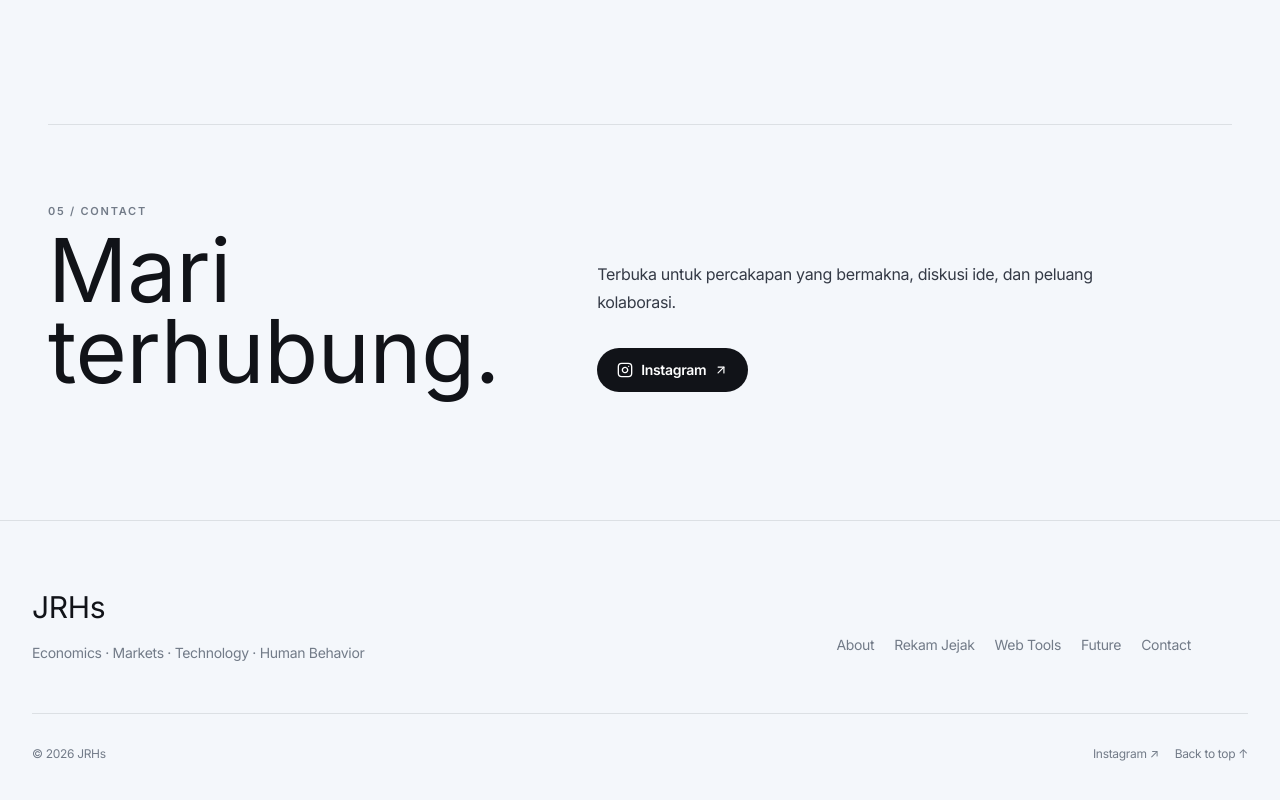
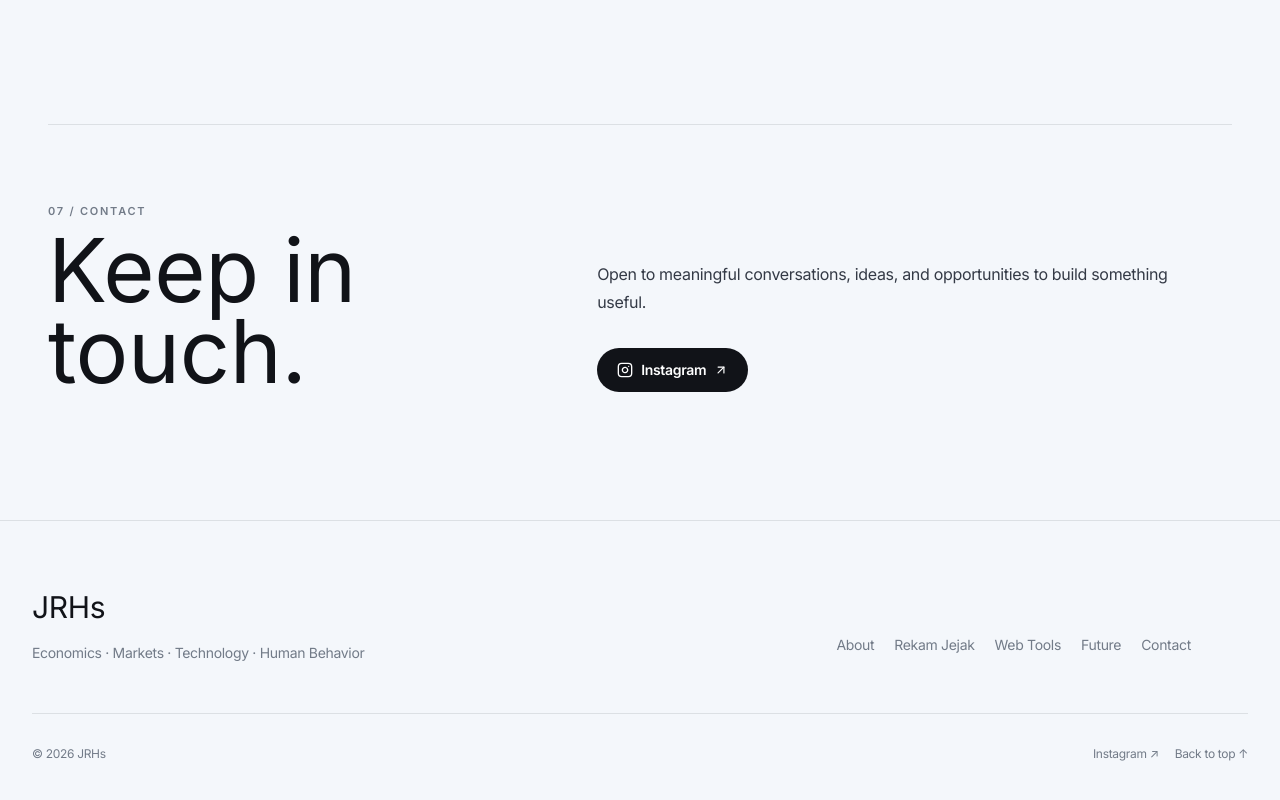
Before and after one commit to LionerHakim/JRHs, a React (Vite) app: page / in a window 1280 px wide. Shown: the part 5473-6273 px from the top of the page. Built offline with nearby package versions, Linux system fonts and the light colour scheme; no server answers.

Commit message:
refine: polish contact copy and hierarchy

```diff
--- a/src/components/Contact.tsx
+++ b/src/components/Contact.tsx
@@ -6,15 +6,13 @@ export default function Contact() {
       <div className="mx-auto max-w-7xl border-t border-[var(--color-line)] pt-16 md:pt-20">
         <div className="grid gap-8 md:grid-cols-[.85fr_1.15fr] md:items-end md:gap-20">
           <div>
-            <p className="eyebrow">05 / Contact</p>
-            <h2 id="contact-title" className="mt-3 max-w-3xl font-[var(--font-perfectly-nineties-regular)] text-[clamp(2.6rem,7vw,5.5rem)] font-normal leading-[.92] text-[var(--color-ink)]">Mari terhubung.</h2>
+            <p className="eyebrow">07 / Contact</p>
+            <h2 id="contact-title" className="mt-3 max-w-3xl font-[var(--font-perfectly-nineties-regular)] text-[clamp(2.6rem,7vw,5.5rem)] font-normal leading-[.92] text-[var(--color-ink)]">Keep in touch.</h2>
           </div>
           <div className="max-w-xl">
-            <p className="font-[var(--font-inter)] text-base leading-7 text-[var(--color-text)]">Terbuka untuk percakapan yang bermakna, diskusi ide, dan peluang kolaborasi.</p>
+            <p className="font-[var(--font-inter)] text-base leading-7 text-[var(--color-text)]">Open to meaningful conversations, ideas, and opportunities to build something useful.</p>
             <div className="mt-8 flex flex-wrap gap-3">
-              <a href="https://instagram.com/jefrirh_" target="_blank" rel="noopener noreferrer" className="portal-link bg-[var(--color-ink)] px-5 font-[var(--font-inter)] text-sm font-semibold text-[var(--color-paper)] transition hover:-translate-y-0.5 focus:outline-none focus-visible:ring-2 focus-visible:ring-[var(--color-accent)] active:scale-[.97]">
-                <Instagram size={16} aria-hidden="true" /> Instagram <ArrowUpRight size={14} aria-hidden="true" />
-              </a>
+              <a href="https://instagram.com/jefrirh_" target="_blank" rel="noopener noreferrer" className="portal-link bg-[var(--color-ink)] px-5 font-[var(--font-inter)] text-sm font-semibold text-[var(--color-paper)] transition hover:-translate-y-0.5 focus:outline-none focus-visible:ring-2 focus-visible:ring-[var(--color-accent)] active:scale-[.97]"><Instagram size={16} aria-hidden="true" /> Instagram <ArrowUpRight size={14} aria-hidden="true" /></a>
             </div>
           </div>
         </div>
```
